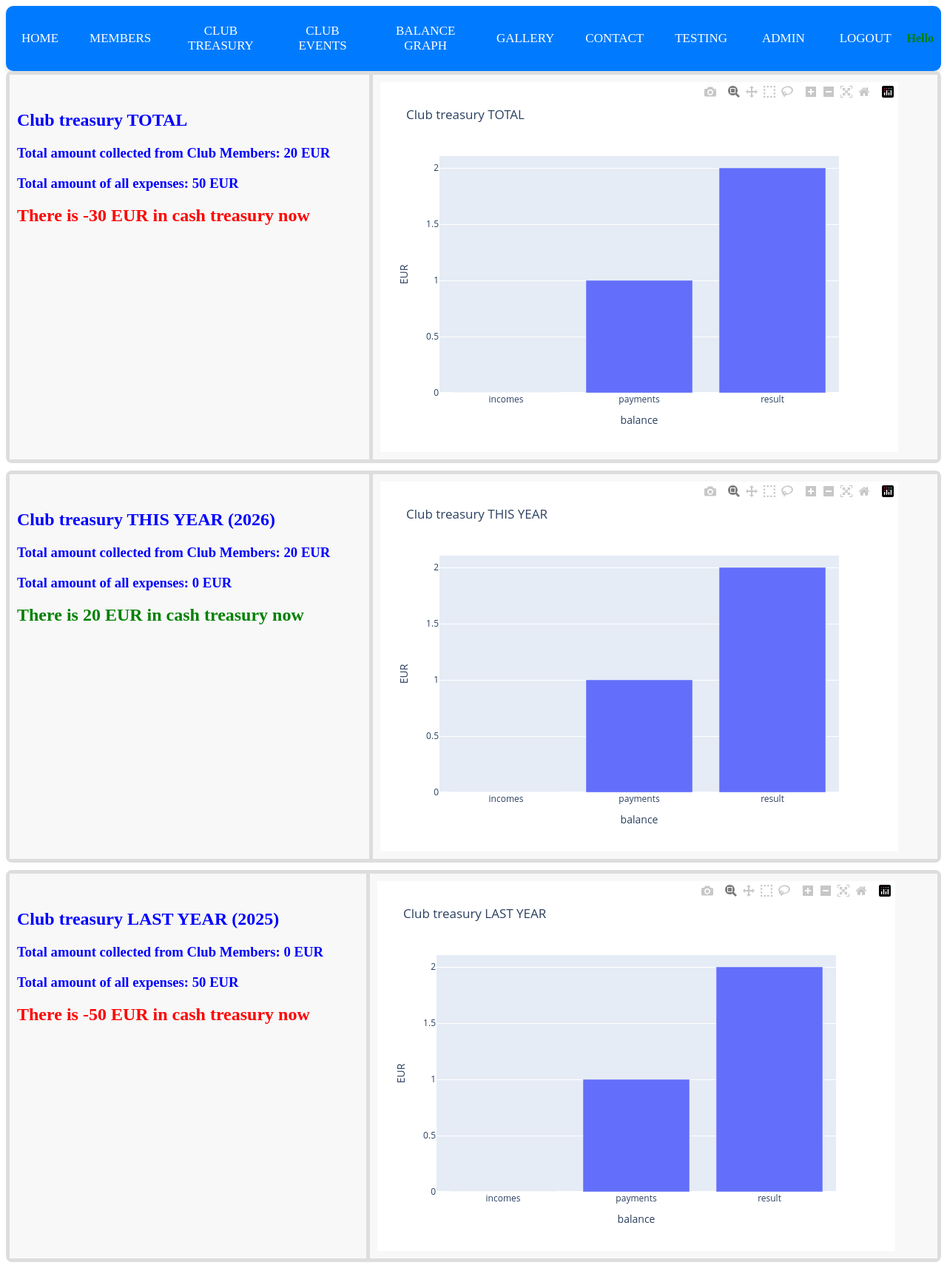
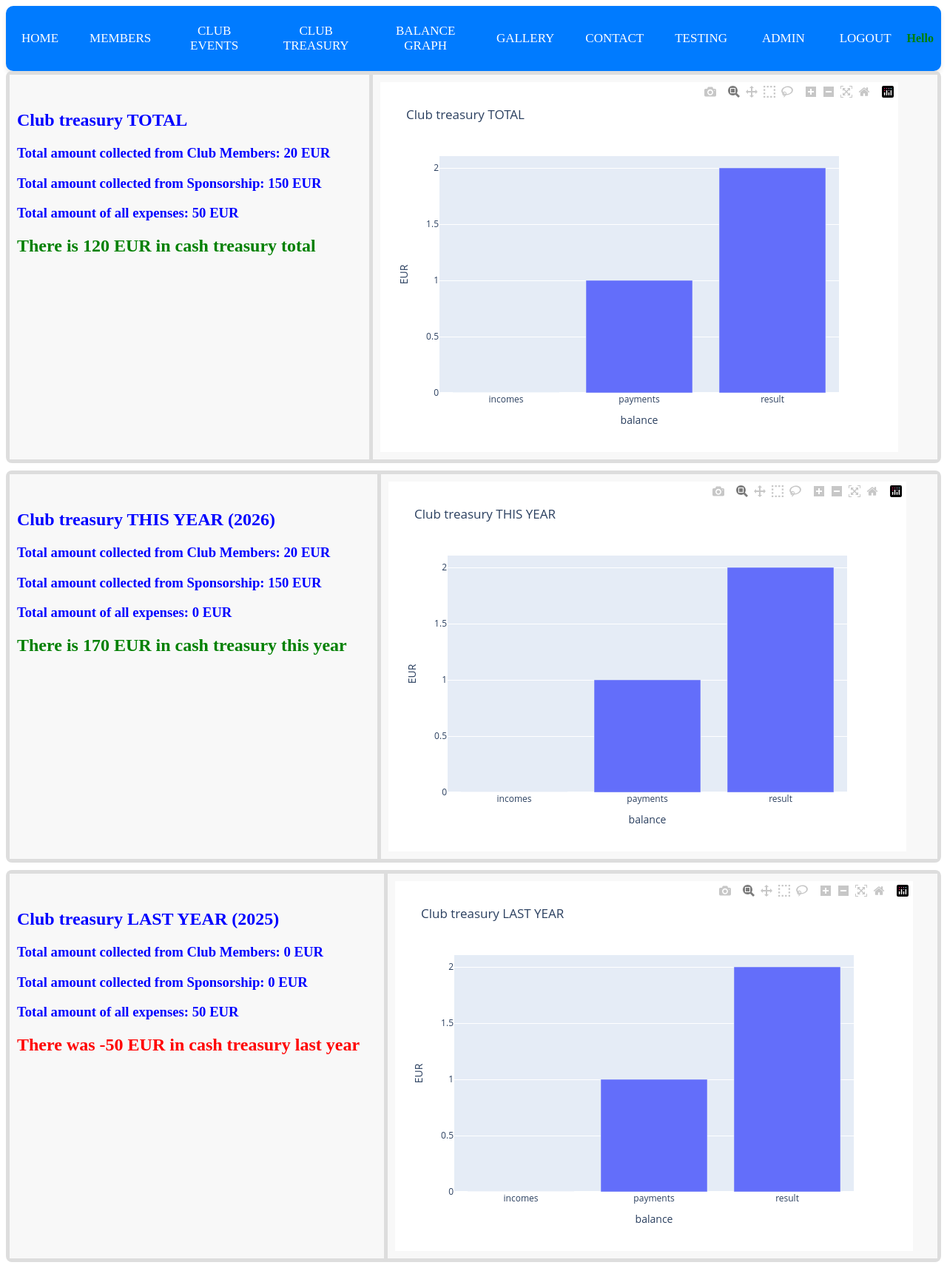
Before and after one commit to emax-77/Cycling-Club, a Django app: page /balance_graph/ in a window 1280 px wide. Shown: the whole page at 74% size. Run offline with Django 5.2, Linux system fonts and the light colour scheme; data comes from the database, SQL or seed files in the repository; both versions use the stored data as it was after the commit; parts of the project's set-up code (start-up, migrations or seed data) failed here and were passed over; some libraries are stand-ins or nearby versions.

Commit message:
Enhance club treasury and balance graph templates to include sponsorship totals and update related views + some more small fixes

```diff
--- a/members/templates/balance_graph.html
+++ b/members/templates/balance_graph.html
@@ -27,13 +27,14 @@
       <br>
       <h2>Club treasury TOTAL</h2>
       <h3>Total amount collected from Club Members: {{ sum_fees_total }} EUR</h3>
+      <h3>Total amount collected from Sponsorship: {{ sum_sponsorship_total }} EUR</h3>
       <h3>Total amount of all expenses: {{ sum_expenses_total }} EUR </h3>
       {% if cash_balance_total > 0 %}
-      <h2 style="color: green;">There is {{ cash_balance_total }} EUR in cash treasury now</h2>
+      <h2 style="color: green;">There is {{ cash_balance_total }} EUR in cash treasury total</h2>
       {% elif cash_balance_total < 0 %}
-      <h2 style="color: red;">There is {{ cash_balance_total }} EUR in cash treasury now</h2>
+      <h2 style="color: red;">There is {{ cash_balance_total }} EUR in cash treasury total</h2>
       {% else %}
-      <h2 style="color: blue;">There is {{ cash_balance_total }} EUR in cash treasury now</h2>
+      <h2 style="color: blue;">There is {{ cash_balance_total }} EUR in cash treasury total</h2>
       {% endif %}
   </div>
   <div>
@@ -50,13 +51,14 @@
       <br>
       <h2>Club treasury THIS YEAR{% if year_now %} ({{ year_now }}){% endif %}</h2>
       <h3>Total amount collected from Club Members: {{ sum_fees_this_year }} EUR</h3>
+      <h3>Total amount collected from Sponsorship: {{ sum_sponsorship_this_year }} EUR</h3>
       <h3>Total amount of all expenses: {{ sum_expenses_this_year }} EUR </h3>
       {% if cash_balance_this_year > 0 %}
-      <h2 style="color: green;">There is {{ cash_balance_this_year }} EUR in cash treasury now</h2>
+      <h2 style="color: green;">There is {{ cash_balance_this_year }} EUR in cash treasury this year</h2>
       {% elif cash_balance_this_year < 0 %}
-      <h2 style="color: red;">There is {{ cash_balance_this_year }} EUR in cash treasury now</h2>
+      <h2 style="color: red;">There is {{ cash_balance_this_year }} EUR in cash treasury this year</h2>
       {% else %}
-      <h2 style="color: blue;">There is {{ cash_balance_this_year }} EUR in cash treasury now</h2>
+      <h2 style="color: blue;">There is {{ cash_balance_this_year }} EUR in cash treasury this year</h2>
       {% endif %}
   </div>
   <div>
@@ -73,13 +75,14 @@
       <br>
       <h2>Club treasury LAST YEAR{% if year_last %} ({{ year_last }}){% endif %}</h2>
       <h3>Total amount collected from Club Members: {{ sum_fees_last_year }} EUR</h3>
+      <h3>Total amount collected from Sponsorship: {{ sum_sponsorship_last_year }} EUR</h3>
       <h3>Total amount of all expenses: {{ sum_expenses_last_year }} EUR </h3>
       {% if cash_balance_last_year > 0 %}
-      <h2 style="color: green;">There is {{ cash_balance_last_year }} EUR in cash treasury now</h2>
+      <h2 style="color: green;">There was {{ cash_balance_last_year }} EUR in cash treasury last year</h2>
       {% elif cash_balance_last_year < 0 %}
-      <h2 style="color: red;">There is {{ cash_balance_last_year }} EUR in cash treasury now</h2>
+      <h2 style="color: red;">There was {{ cash_balance_last_year }} EUR in cash treasury last year</h2>
       {% else %}
-      <h2 style="color: blue;">There is {{ cash_balance_last_year }} EUR in cash treasury now</h2>
+      <h2 style="color: blue;">There was {{ cash_balance_last_year }} EUR in cash treasury last year</h2>
       {% endif %}
   </div>
   <div>
--- a/members/templates/master.html
+++ b/members/templates/master.html
@@ -10,8 +10,8 @@
   <div class="topnav">
     <a href="/welcome">HOME</a>
     <a href="/members">MEMBERS</a>
+    <a href="/club_events">CLUB EVENTS</a>
     <a href="/club_treasury">CLUB TREASURY</a>
-    <a href="/club_events">CLUB EVENTS</a>
     <a href="/balance_graph">BALANCE GRAPH</a>
     <a href="/gallery">GALLERY</a>
     <a href="/contact">CONTACT</a>
--- a/members/views.py
+++ b/members/views.py
@@ -6,6 +6,7 @@ from .models import Expenses
 from .models import ClubEvents
 from .models import EventSubscribe
 from .models import ClubPicture
+from .models import Sponsorship
 from django.conf import settings
 from django.core.mail import send_mail, BadHeaderError, get_connection
 from django.core.mail import EmailMessage
@@ -56,19 +57,28 @@ def balance_graph(request):
   year_last = year_now - 1
 
   sum_fees_total = Payment.objects.filter(payment_type='membership').aggregate(Sum('amount'))['amount__sum'] or 0
-  sum_sponsorship_total = Payment.objects.filter(payment_type='other').aggregate(Sum('amount'))['amount__sum'] or 0
+  sum_sponsorship_total = (
+    (Payment.objects.filter(payment_type='other').aggregate(Sum('amount'))['amount__sum'] or 0)
+    + (Sponsorship.objects.aggregate(Sum('amount'))['amount__sum'] or 0)
+  )
   sum_expenses_total = Expenses.objects.aggregate(Sum('amount'))['amount__sum'] or 0
   sum_income_total = sum_fees_total + sum_sponsorship_total
   cash_balance_total = sum_income_total - sum_expenses_total
 
   sum_fees_this_year = Payment.objects.filter(payment_type='membership', period_year=year_now).aggregate(Sum('amount'))['amount__sum'] or 0
-  sum_sponsorship_this_year = Payment.objects.filter(payment_type='other', date_paid__year=year_now).aggregate(Sum('amount'))['amount__sum'] or 0
+  sum_sponsorship_this_year = (
+    (Payment.objects.filter(payment_type='other', date_paid__year=year_now).aggregate(Sum('amount'))['amount__sum'] or 0)
+    + (Sponsorship.objects.filter(date__year=year_now).aggregate(Sum('amount'))['amount__sum'] or 0)
+  )
   sum_expenses_this_year = Expenses.objects.filter(payment_date__year=year_now).aggregate(Sum('amount'))['amount__sum'] or 0
   sum_income_this_year = sum_fees_this_year + sum_sponsorship_this_year
   cash_balance_this_year = sum_income_this_year - sum_expenses_this_year
 
   sum_fees_last_year = Payment.objects.filter(payment_type='membership', period_year=year_last).aggregate(Sum('amount'))['amount__sum'] or 0
-  sum_sponsorship_last_year = Payment.objects.filter(payment_type='other', date_paid__year=year_last).aggregate(Sum('amount'))['amount__sum'] or 0
+  sum_sponsorship_last_year = (
+    (Payment.objects.filter(payment_type='other', date_paid__year=year_last).aggregate(Sum('amount'))['amount__sum'] or 0)
+    + (Sponsorship.objects.filter(date__year=year_last).aggregate(Sum('amount'))['amount__sum'] or 0)
+  )
   sum_expenses_last_year = Expenses.objects.filter(payment_date__year=year_last).aggregate(Sum('amount'))['amount__sum'] or 0
   sum_income_last_year = sum_fees_last_year + sum_sponsorship_last_year
   cash_balance_last_year = sum_income_last_year - sum_expenses_last_year
@@ -123,16 +133,19 @@ def balance_graph(request):
 
     # totals
     'sum_fees_total': sum_fees_total,
+    'sum_sponsorship_total': sum_sponsorship_total,
     'sum_expenses_total': sum_expenses_total,
     'cash_balance_total': cash_balance_total,
 
     # this year
     'sum_fees_this_year': sum_fees_this_year,
+    'sum_sponsorship_this_year': sum_sponsorship_this_year,
     'sum_expenses_this_year': sum_expenses_this_year,
     'cash_balance_this_year': cash_balance_this_year,
 
     # last year
     'sum_fees_last_year': sum_fees_last_year,
+    'sum_sponsorship_last_year': sum_sponsorship_last_year,
     'sum_expenses_last_year': sum_expenses_last_year,
     'cash_balance_last_year': cash_balance_last_year,
   }
@@ -247,27 +260,33 @@ def club_treasury(request):
   if period not in {'all', 'this_year', 'last_year'}:
     period = 'all'
 
-  membership_qs = Payment.objects.filter(payment_type='membership')
-  sponsorship_qs = Payment.objects.filter(payment_type='other')
-  expenses_qs = Expenses.objects.all()
+  membership = Payment.objects.filter(payment_type='membership')
+  other_income = Payment.objects.filter(payment_type='other')
+  sponsorship = Sponsorship.objects.all()
+  expenses = Expenses.objects.all()
 
   if period == 'this_year':
-    membership_qs = membership_qs.filter(period_year=year_now)
-    sponsorship_qs = sponsorship_qs.filter(date_paid__year=year_now)
-    expenses_qs = expenses_qs.filter(payment_date__year=year_now)
+    membership = membership.filter(period_year=year_now)
+    other_income = other_income.filter(date_paid__year=year_now)
+    sponsorship = sponsorship.filter(date__year=year_now)
+    expenses = expenses.filter(payment_date__year=year_now)
     period_title = f"This year ({year_now})"
   elif period == 'last_year':
-    membership_qs = membership_qs.filter(period_year=year_last)
-    sponsorship_qs = sponsorship_qs.filter(date_paid__year=year_last)
-    expenses_qs = expenses_qs.filter(payment_date__year=year_last)
+    membership = membership.filter(period_year=year_last)
+    other_income = other_income.filter(date_paid__year=year_last)
+    sponsorship = sponsorship.filter(date__year=year_last)
+    expenses = expenses.filter(payment_date__year=year_last)
     period_title = f"Last year ({year_last})"
   else:
     period_title = "All years combined"
 
-  sum_membership = membership_qs.aggregate(Sum('amount'))['amount__sum'] or 0
-  sum_sponsorship = sponsorship_qs.aggregate(Sum('amount'))['amount__sum'] or 0
+  sum_membership = membership.aggregate(Sum('amount'))['amount__sum'] or 0
+  sum_sponsorship = (
+    (other_income.aggregate(Sum('amount'))['amount__sum'] or 0)
+    + (sponsorship.aggregate(Sum('amount'))['amount__sum'] or 0)
+  )
   sum_income = sum_membership + sum_sponsorship
-  sum_expenses = expenses_qs.aggregate(Sum('amount'))['amount__sum'] or 0
+  sum_expenses = expenses.aggregate(Sum('amount'))['amount__sum'] or 0
   cash_balance = sum_income - sum_expenses
 
   if period == 'this_year':
@@ -292,8 +311,9 @@ def club_treasury(request):
       'total_paid': m.total_paid or 0,
     })
 
-  mysponsorships = sponsorship_qs.select_related('member').all()
-  myexpenses = expenses_qs.all().values()
+  mysponsorships = sponsorship.select_related('member').all()
+  mysponsorships_model = sponsorship.select_related('sponsor').all()
+  myexpenses = expenses.all().values()
 
   template = loader.get_template('club_treasury.html')
   context = {
@@ -310,6 +330,7 @@ def club_treasury(request):
 
     'mymembers': mymembers,
     'mysponsorships': mysponsorships,
+    'mysponsorships_model': mysponsorships_model,
     'myexpenses': myexpenses,
   }
   return HttpResponse(template.render(context, request))
```
Also changed, not shown: members/templates/club_treasury.html (+9 -7 lines), db.sqlite3.
